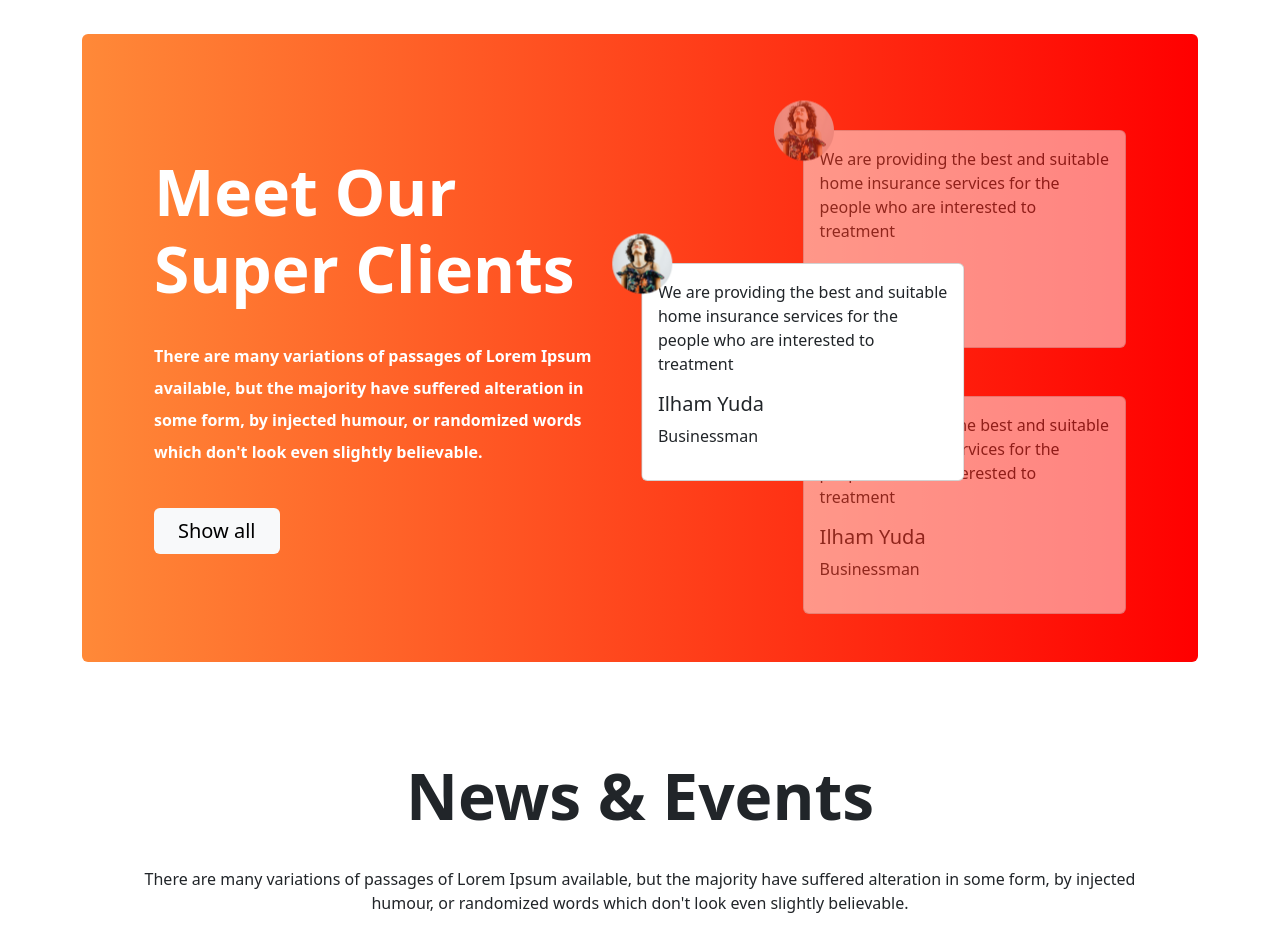
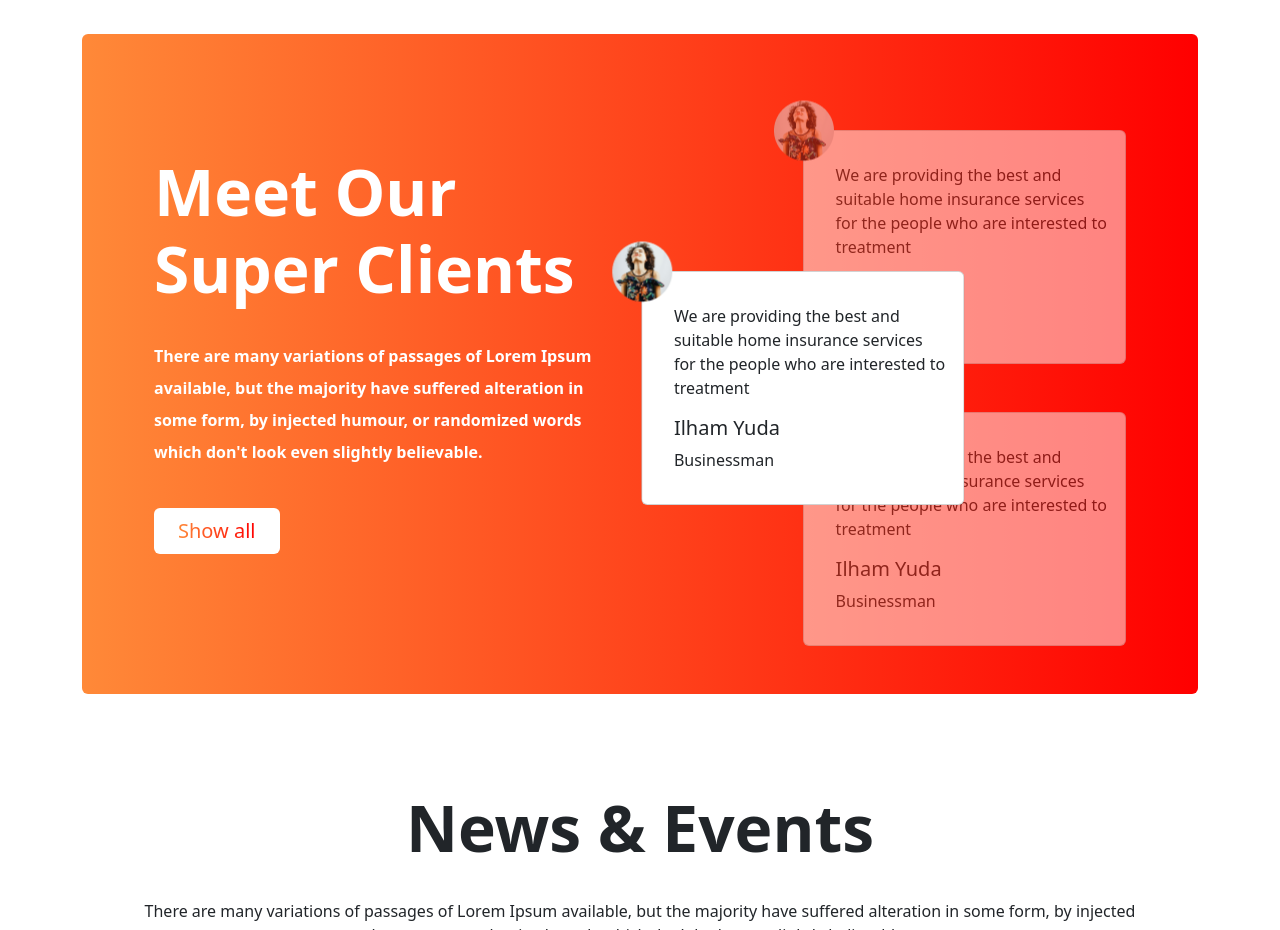
Before and after one commit to Emtiaj-Sultan/tea-house, a plain HTML site: page index.html in a window 1280 px wide. Shown: the part 2300-3230 px from the top of the page. Drawn offline with nearby package versions, Linux system fonts and the light colour scheme.

Commit message:
color changed

```diff
--- a/css/style.css
+++ b/css/style.css
@@ -3,6 +3,31 @@
 .btn-gradient {
     background: linear-gradient(270deg, #FF0000 0%, #FF8938 100%);
     border: none;
+}
+
+.btn-text-gradient {
+    background-color: #fff;
+
+}
+
+.btn-text-gradient span {
+    position: relative;
+    background-image: linear-gradient(270deg, #FF0000 0%, #FF8938 100%);
+    -webkit-background-clip: text;
+    -webkit-text-fill-color: transparent;
+}
+
+.btn-text-gradient span::after {
+    content: "";
+    border-radius: 4px;
+    position: absolute;
+    margin: 1px;
+    top: 0;
+    left: 0;
+    bottom: 0;
+    right: 0;
+    z-index: -1;
+    background: white;
 }
 
 .border-bottom {
--- a/index.html
+++ b/index.html
@@ -176,7 +176,7 @@
 
             <section class="our-clients rounded">
                 <div class="row row-cols-1 row-cols-md-2 p-5 my-5 m-0 g-5">
-                    <div class="col">
+                    <div class="col mb-3">
                         <div class="text-bg-img">
                             <h2 class="display-3 fw-bold text-white py-4">
                                 Meet Our Super Clients
@@ -186,7 +186,8 @@
                                 suffered alteration in some form,
                                 by injected humour, or randomized words which don't look even slightly believable.
                             </p>
-                            <button class="btn btn-light px-4 py-2 fs-5 border-0">Show all</button>
+                            <button class="btn btn-light px-4 py-2 fs-5 border-0 btn-text-gradient"><span>Show
+                                    all</span> </button>
 
                         </div>
                     </div>
@@ -195,7 +196,7 @@
                         <div class="position-relative d-flex flex-wrap justify-content-end">
                             <div class="card card-width opacity-50">
                                 <div class="">
-                                    <div class="card-body">
+                                    <div class="card-body ms-3 mt-3">
                                         <img src="images/client.png"
                                             class="position-absolute top-0 start-0 translate-middle" alt="">
 
@@ -211,7 +212,7 @@
                             </div>
                             <div class="card card-width position-absolute top-50 end-0 translate-middle z-1">
                                 <div class="">
-                                    <div class="card-body">
+                                    <div class="card-body ms-3 mt-3">
                                         <img src="images/client.png"
                                             class="position-absolute top-0 start-0 translate-middle" alt="">
 
@@ -227,7 +228,7 @@
                             </div>
                             <div class="card card-width mt-5 opacity-50">
                                 <div class="">
-                                    <div class="card-body">
+                                    <div class="card-body ms-3 mt-3">
                                         <img src="images/client.png"
                                             class="position-absolute top-0 start-0 translate-middle" alt="">
 
```
